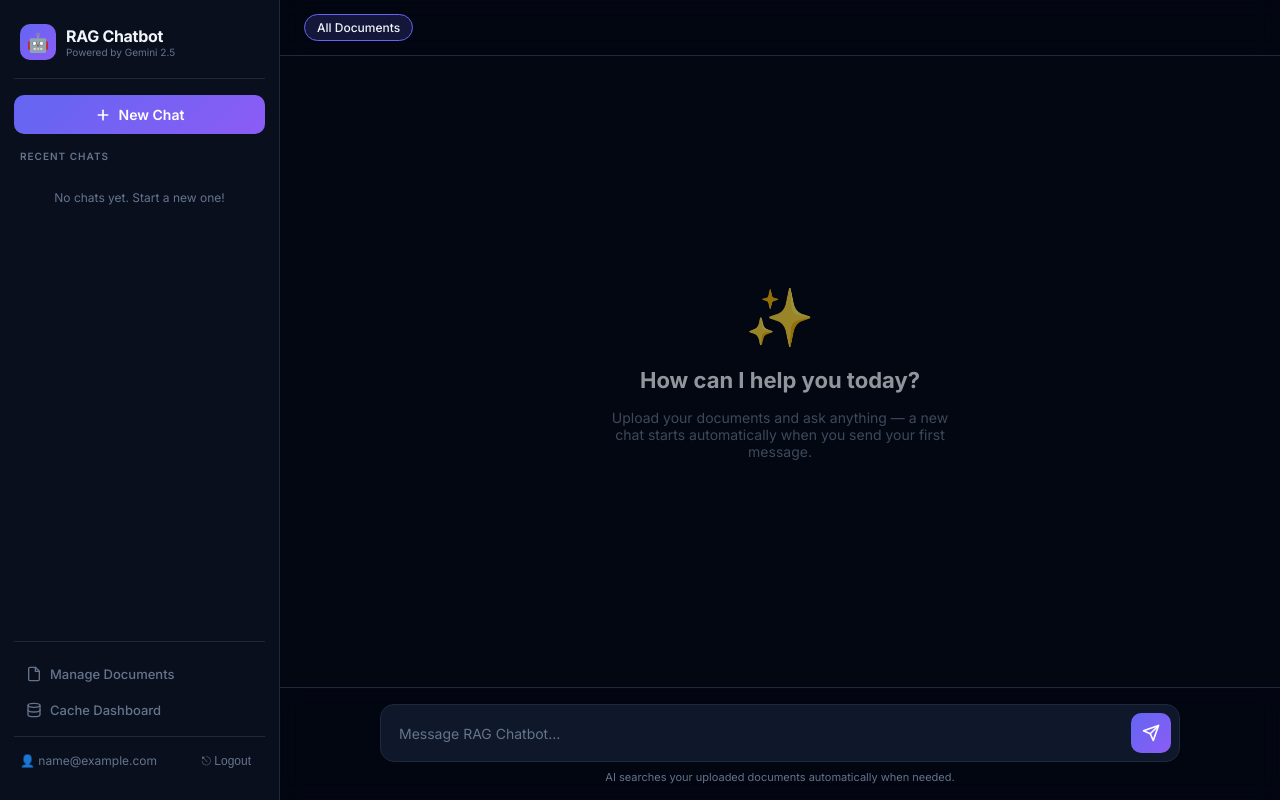
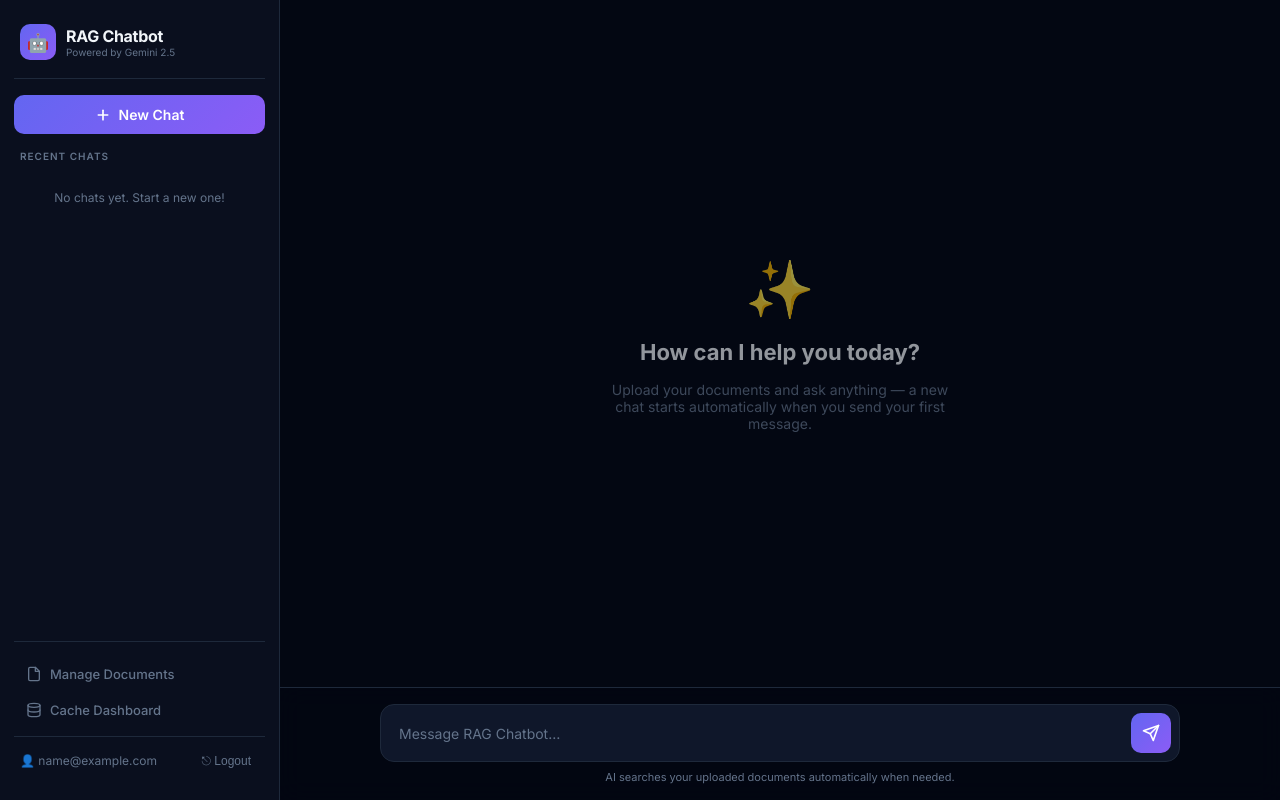
Before and after one commit to JoynerRaj/ai-rag-chatbot-01, a Django app: page / in a window 1280 px wide. Run offline with Django 5.2, Linux system fonts and the light colour scheme; the visitor is signed in with stand-in values (Sample User, id 1); data that the repository does not hold is empty.

Commit message:
style: remove target document selector from chat UI

```diff
--- a/django_chat/templates/chat.html
+++ b/django_chat/templates/chat.html
@@ -307,23 +307,6 @@
 </aside>
 
 <main class="main">
-  <!-- TOPBAR -->
-  <div class="topbar">
-    <div class="doc-pills">
-      <!-- Label removed as per request -->      <label>
-        <input type="radio" name="docPill" value="" checked>
-        <span>All Documents</span>
-      </label>
-      {% for doc in documents %}
-      {% if doc.embedding_status == "done" %}
-      <label>
-        <input type="radio" name="docPill" value="{{ doc.pinecone_id }}">
-        <span>{{ doc.title|truncatechars:20 }}</span>
-      </label>
-      {% endif %}
-      {% endfor %}
-    </div>
-  </div>
 
   <!-- CHAT BOX -->
   <div id="chat" class="chat-box">
```
